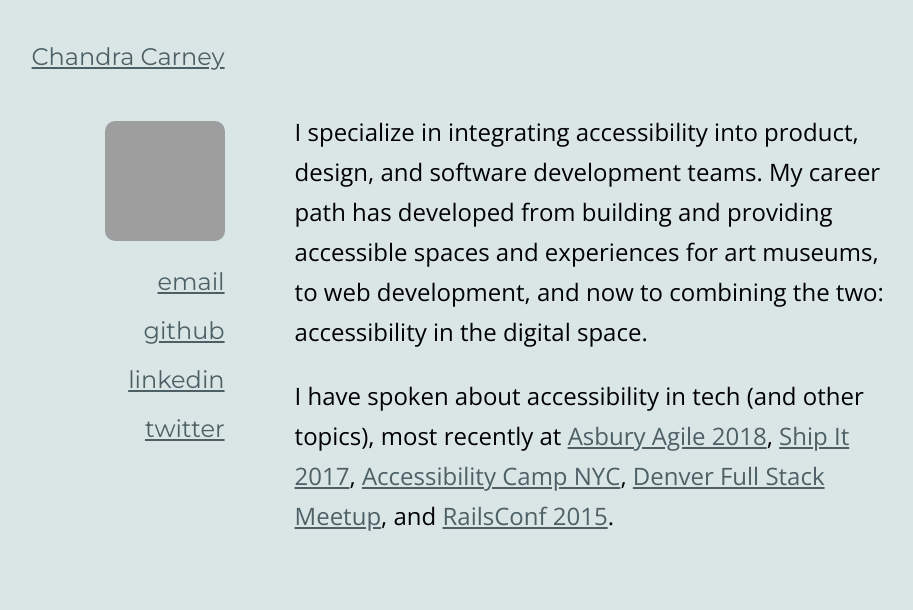
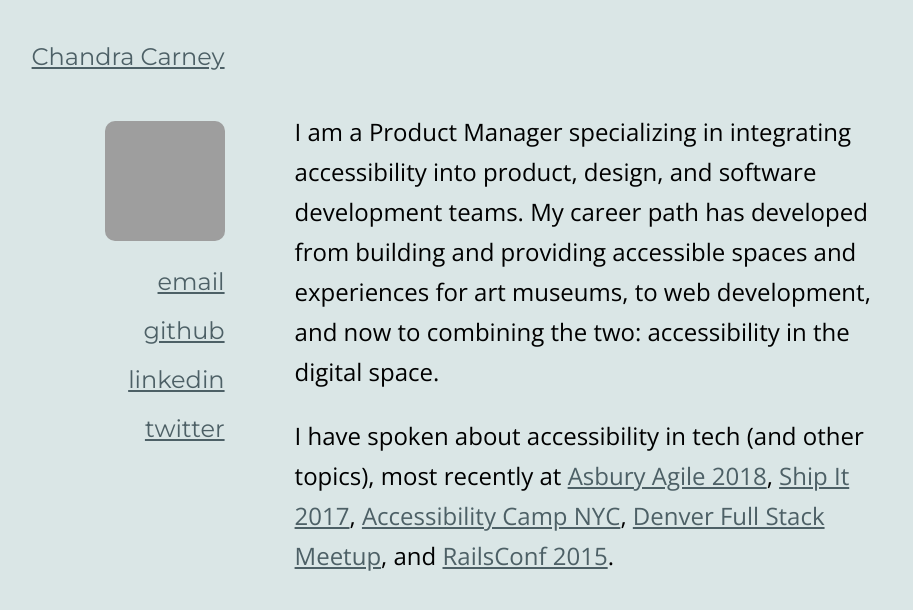
Before and after one commit to chandracarney/chandracarney.github.io, a Jekyll site: the page built from index.html, in a window 1280 px wide. Shown: the top 610 px of the page, without its empty margins (58-971 px from the left). Built offline with Jekyll 4.4.1, drawn with Linux system fonts in a browser that asks for light colours; the list of posts is cut into pages by our own code; grey boxes are pictures that could not be loaded.

Commit message:
Add PM into main content.

```diff
--- a/index.html
+++ b/index.html
@@ -2,7 +2,7 @@
 layout: default
 ---
 <p>
-  I specialize in integrating accessibility into product, design, and software development teams. My career path has developed from building and providing accessible spaces and experiences for art museums, to web development, and now to combining the two: accessibility in the digital space.
+  I am a Product Manager specializing in integrating accessibility into product, design, and software development teams. My career path has developed from building and providing accessible spaces and experiences for art museums, to web development, and now to combining the two: accessibility in the digital space.
 </p>
 
 <p>I have spoken about accessibility in tech (and other topics), most recently at
```
